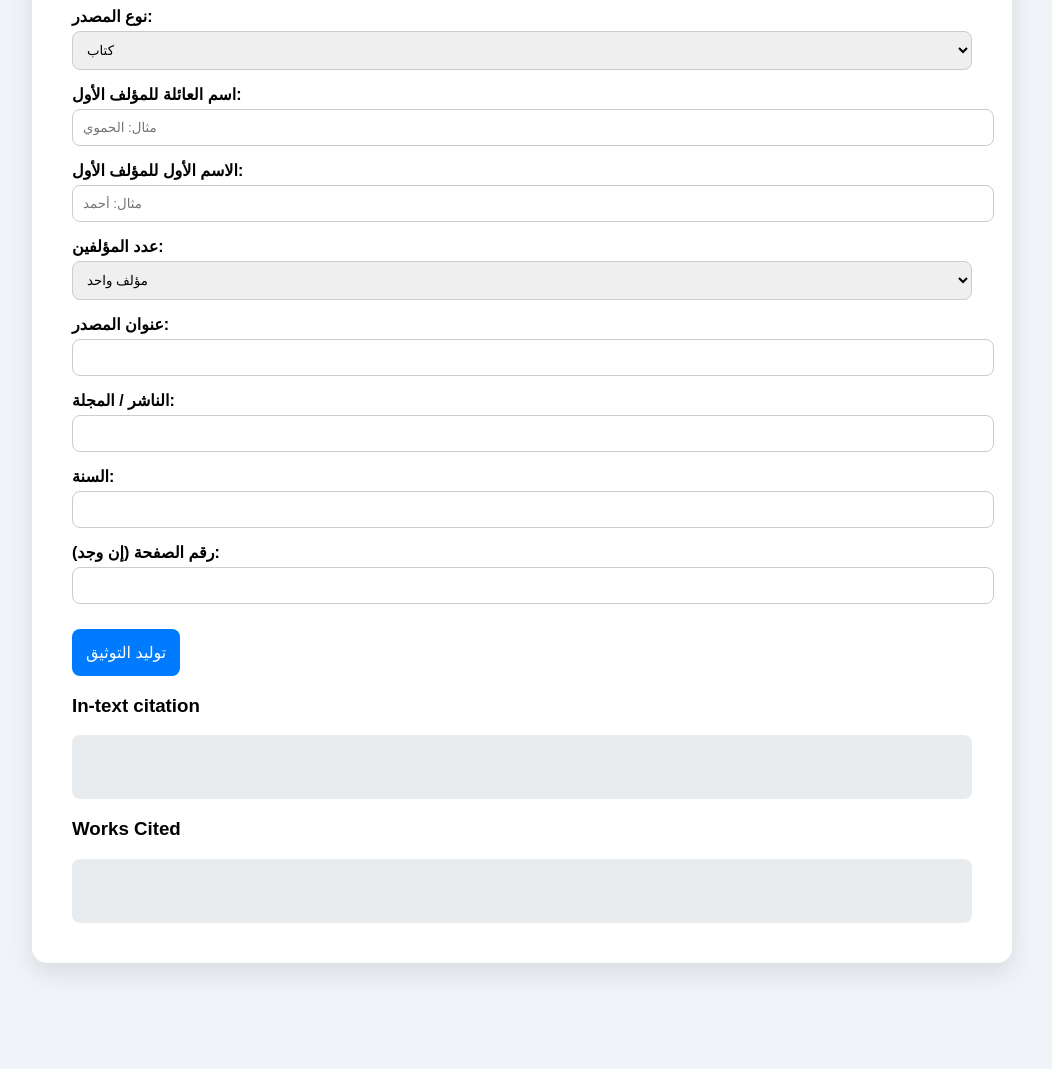
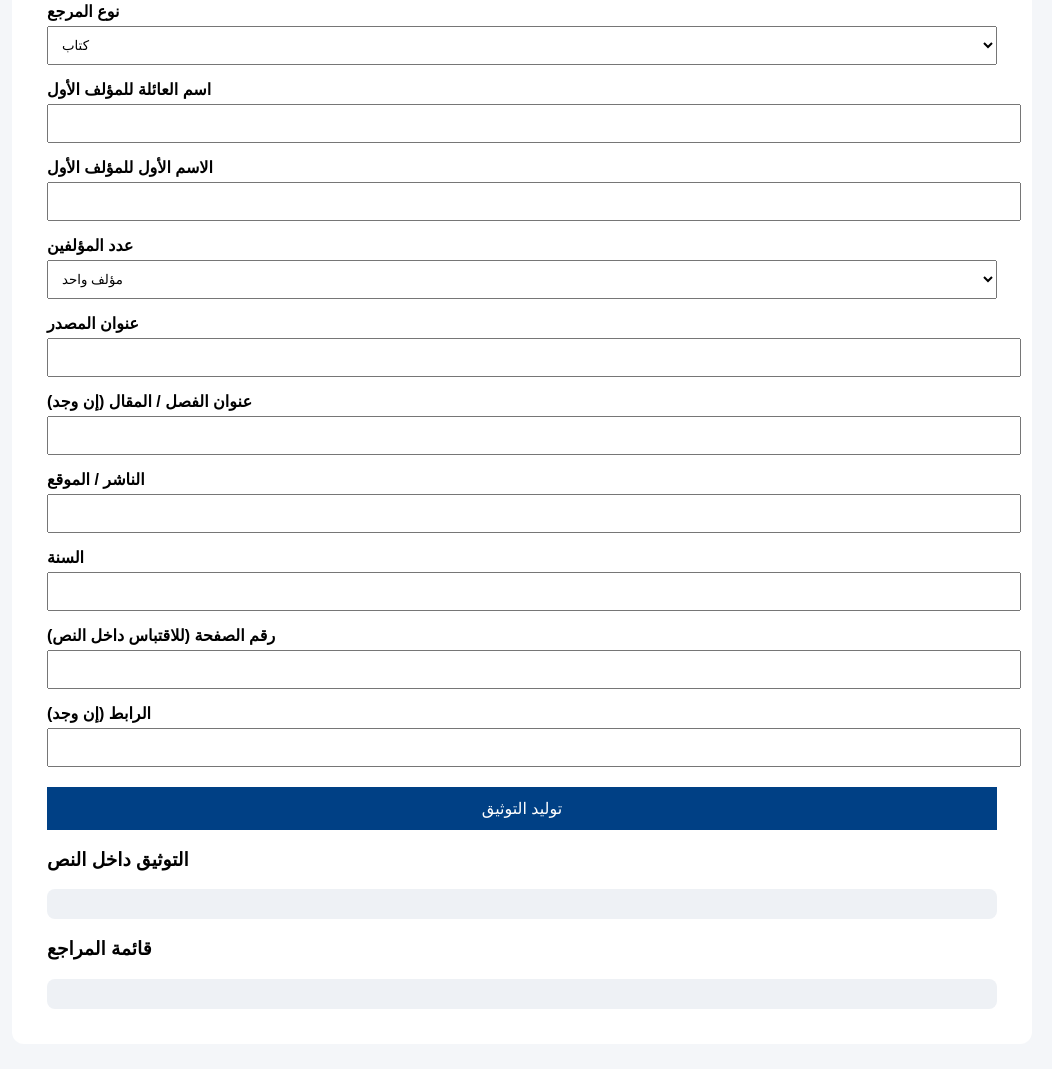
Before and after one commit to rmaq1977-alt/mla-generator, a plain HTML site: page index.html in a window 1280 px wide. Shown: the part 154-1223 px from the top of the page, without its empty margins (118-1170 px from the left). Before the commit the page ends 1157 px from the top, so only its background shows below. Drawn offline with Linux system fonts and the light colour scheme.

Commit message:
Update index.html

```diff
--- a/index.html
+++ b/index.html
@@ -7,48 +7,43 @@
 <style>
 body {
     font-family: Arial, sans-serif;
-    background: #f0f4f8;
-    margin: 0;
-    padding: 0;
+    background: #f4f6f9;
 }
 .container {
-    max-width: 900px;
+    max-width: 950px;
     margin: 40px auto;
     background: #fff;
-    padding: 40px;
-    border-radius: 15px;
-    box-shadow: 0 10px 25px rgba(0,0,0,0.1);
+    padding: 35px;
+    border-radius: 12px;
 }
-h1 { text-align: center; color: #007bff; }
-label { font-weight: bold; margin-top: 15px; display: block; }
-small { color: #555; display: block; }
+h1 {
+    text-align: center;
+    color: #004085;
+}
+label {
+    font-weight: bold;
+    margin-top: 15px;
+    display: block;
+}
 input, select {
     width: 100%;
     padding: 10px;
     margin-top: 5px;
-    border-radius: 8px;
-    border: 1px solid #ccc;
 }
 button {
-    margin-top: 25px;
-    padding: 14px;
+    margin-top: 20px;
+    padding: 12px;
+    background: #004085;
+    color: #fff;
     border: none;
-    border-radius: 8px;
-    background: #007bff;
-    color: #fff;
+    width: 100%;
     font-size: 16px;
-    cursor: pointer;
 }
 .output {
-    background: #e9ecef;
-    padding: 12px;
+    background: #eef1f5;
+    padding: 15px;
+    margin-top: 10px;
     border-radius: 8px;
-    margin-top: 10px;
-    min-height: 40px;
-}
-.flex {
-    display: flex;
-    gap: 10px;
 }
 </style>
 </head>
@@ -56,85 +51,124 @@ button {
 <body>
 <div class="container">
 
-<h1>مولّد توثيق MLA 9</h1>
+<h1>مولّد التوثيق MLA 9</h1>
 
-<label>نوع المصدر:</label>
-<select id="sourceType">
+<label>نوع المرجع</label>
+<select id="type">
     <option value="book">كتاب</option>
-    <option value="article">مقال علمي</option>
-    <option value="newspaper">صحيفة</option>
-    <option value="website">موقع إلكتروني</option>
-    <option value="video">فيديو / محاضرة</option>
+    <option value="chapter">فصل من كتاب</option>
+    <option value="ebook">كتاب إلكتروني</option>
+    <option value="article">مقال / صحيفة</option>
+    <option value="website">صفحة ويب</option>
+    <option value="tweet">تغريدة</option>
+    <option value="video">مادة سمعية/بصرية</option>
 </select>
 
-<label>اسم العائلة للمؤلف الأول:</label>
-<input type="text" id="lastName" placeholder="مثال: الحموي">
+<label>اسم العائلة للمؤلف الأول</label>
+<input id="lastName">
 
-<label>الاسم الأول للمؤلف الأول:</label>
-<input type="text" id="firstName" placeholder="مثال: أحمد">
+<label>الاسم الأول للمؤلف الأول</label>
+<input id="firstName">
 
-<label>عدد المؤلفين:</label>
-<select id="authorCount">
+<label>عدد المؤلفين</label>
+<select id="authorsCount">
     <option value="1">مؤلف واحد</option>
     <option value="2">مؤلفان</option>
-    <option value="3">3 مؤلفين فأكثر</option>
+    <option value="3">ثلاثة فأكثر</option>
 </select>
 
-<label>عنوان المصدر:</label>
-<input type="text" id="title">
+<label>عنوان المصدر</label>
+<input id="title">
 
-<label>الناشر / المجلة:</label>
-<input type="text" id="publisher">
+<label>عنوان الفصل / المقال (إن وجد)</label>
+<input id="chapter">
 
-<label>السنة:</label>
-<input type="text" id="year">
+<label>الناشر / الموقع</label>
+<input id="publisher">
 
-<label>رقم الصفحة (إن وجد):</label>
-<input type="text" id="page">
+<label>السنة</label>
+<input id="year">
 
-<button onclick="generateCitation()">توليد التوثيق</button>
+<label>رقم الصفحة (للاقتباس داخل النص)</label>
+<input id="page">
 
-<h3>In-text citation</h3>
-<div class="output" id="inText"></div>
+<label>الرابط (إن وجد)</label>
+<input id="url">
 
-<h3>Works Cited</h3>
-<div class="output" id="worksCited"></div>
+<button onclick="generate()">توليد التوثيق</button>
+
+<h3>التوثيق داخل النص</h3>
+<div id="intext" class="output"></div>
+
+<h3>قائمة المراجع</h3>
+<div id="works" class="output"></div>
 
 </div>
 
 <script>
-function generateCitation() {
+function generate() {
+    let type = document.getElementById("type").value;
+    let ln = document.getElementById("lastName").value || "غير معروف";
+    let fn = document.getElementById("firstName").value;
+    let count = document.getElementById("authorsCount").value;
+    let title = document.getElementById("title").value;
+    let chapter = document.getElementById("chapter").value;
+    let pub = document.getElementById("publisher").value;
+    let year = document.getElementById("year").value;
+    let page = document.getElementById("page").value;
+    let url = document.getElementById("url").value;
 
-    const type = document.getElementById("sourceType").value;
-    const last = document.getElementById("lastName").value.trim();
-    const first = document.getElementById("firstName").value.trim();
-    const count = document.getElementById("authorCount").value;
-    const title = document.getElementById("title").value.trim();
-    const publisher = document.getElementById("publisher").value.trim();
-    const year = document.getElementById("year").value.trim();
-    const page = document.getElementById("page").value.trim();
-
-    // ===== In-text citation =====
-    let inTextAuthor = last;
-    if (count === "3") inTextAuthor += " وآخرون";
-    let inText = page ? `(${inTextAuthor} ${page})` : `(${inTextAuthor})`;
-    document.getElementById("inText").textContent = inText;
-
-    // ===== Works Cited =====
-    let authorWC = "";
-
-    if (type === "newspaper") {
-        authorWC = `${first} ${last}`;
+    /* ===== In-text ===== */
+    let inText = "";
+    if (count === "3") {
+        inText = page ? `(${ln} وآخرون ${page})` : `(${ln} وآخرون)`;
     } else {
-        authorWC = `${last}، ${first}`;
+        inText = page ? `(${ln} ${page})` : `(${ln})`;
     }
 
+    document.getElementById("intext").textContent = inText;
+
+    /* ===== Works Cited ===== */
+    let authorWC = "";
     if (count === "3") {
-        authorWC += "، وآخرون";
+        authorWC = `${ln}، ${fn}، وآخرون.`;
+    } else {
+        authorWC = `${ln}، ${fn}.`;
     }
 
-    let wc = `${authorWC}. "${title}." ${publisher}, ${year}.`;
-    document.getElementById("worksCited").textContent = wc;
+    let works = "";
+
+    switch(type) {
+        case "book":
+            works = `${authorWC} <em>${title}</em>. ${pub}، ${year}.`;
+            break;
+
+        case "chapter":
+            works = `${authorWC} "${chapter}." <em>${title}</em>. ${pub}، ${year}.`;
+            break;
+
+        case "ebook":
+            works = `${authorWC} <em>${title}</em>. ${year}. ${url}.`;
+            break;
+
+        case "article":
+            works = `${authorWC} "${chapter}." <em>${title}</em>، ${year}.`;
+            break;
+
+        case "website":
+            works = `${authorWC} "${chapter}." <em>${title}</em>، ${year}، ${url}.`;
+            break;
+
+        case "tweet":
+            works = `${authorWC} "${chapter}." تويتر، ${year}، ${url}.`;
+            break;
+
+        case "video":
+            works = `<em>${title}</em>. إخراج ${fn} ${ln}، ${pub}، ${year}.`;
+            break;
+    }
+
+    document.getElementById("works").innerHTML = works;
 }
 </script>
 
```
